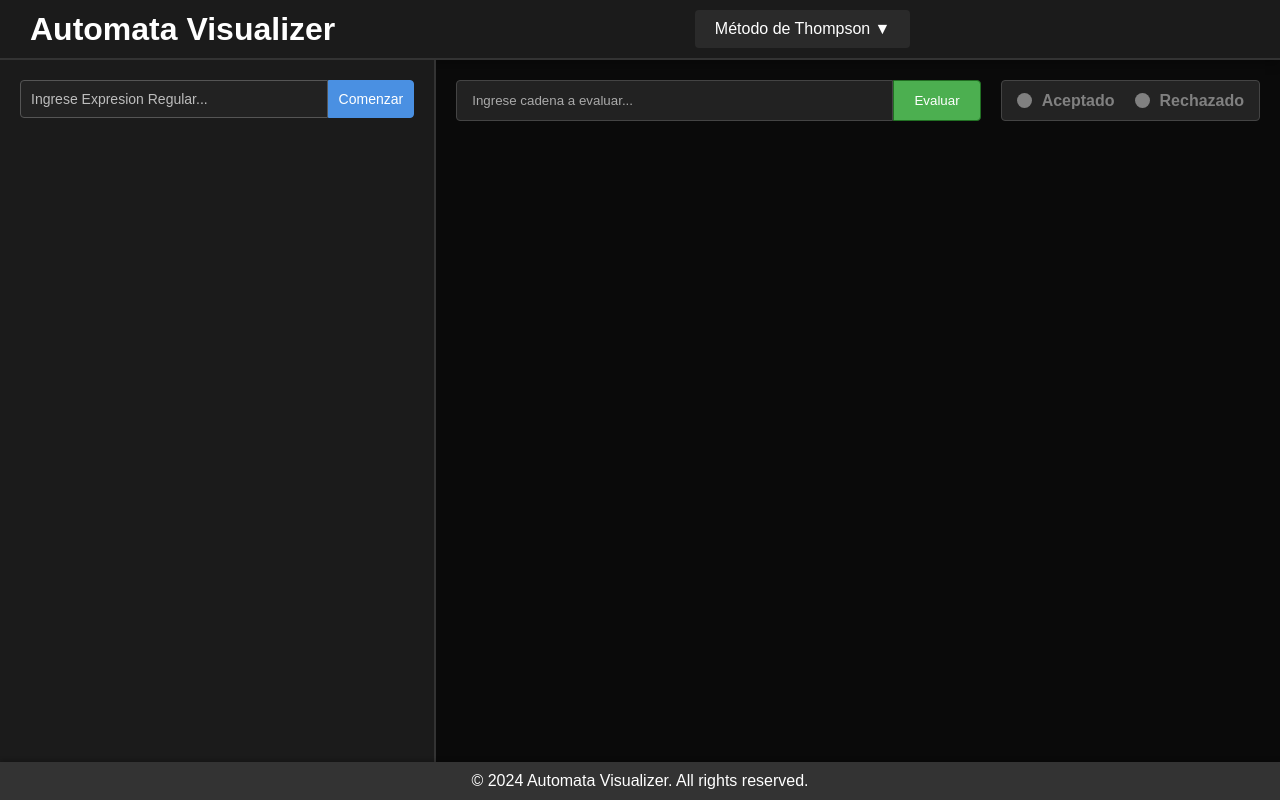
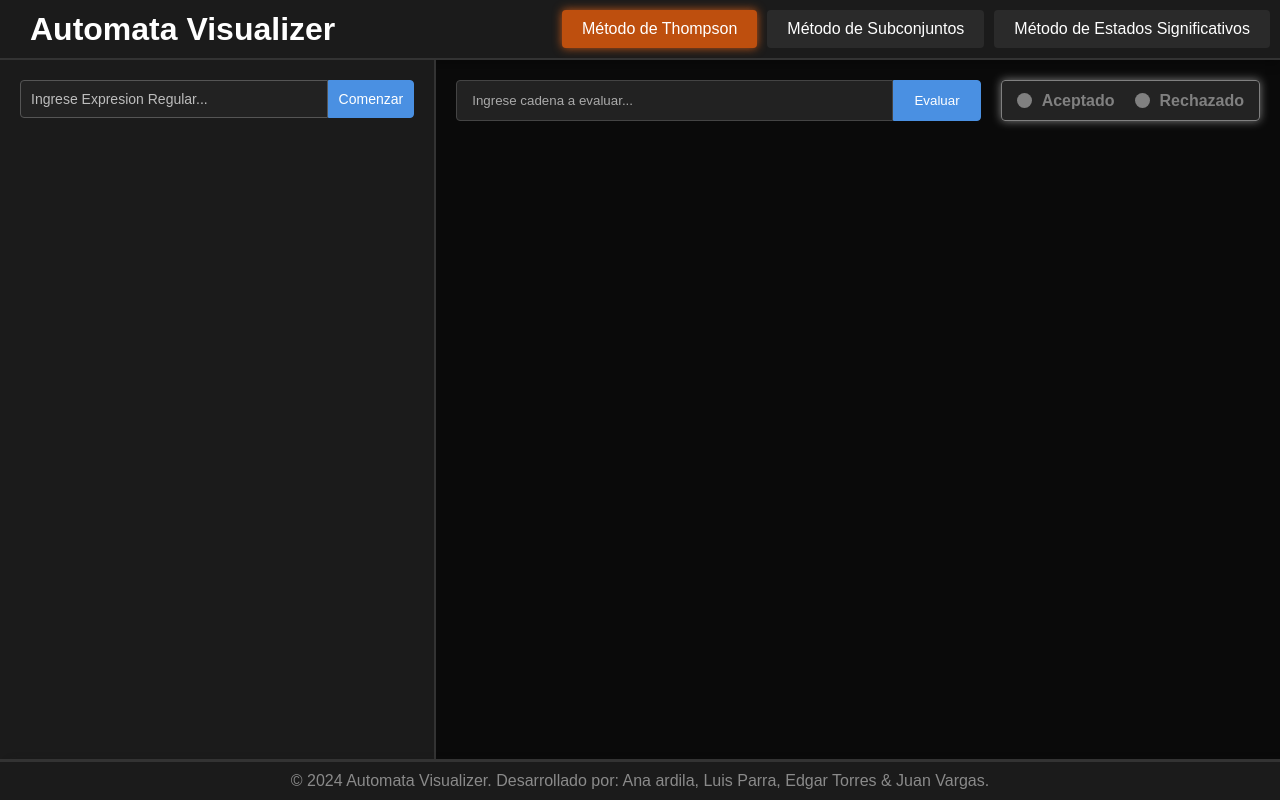
Before and after one commit to openlabun/Automata, a Next.js app: page / in a window 1280 px wide. Built offline with nearby package versions, Linux system fonts and the light colour scheme; what cytoscape-dagre would draw is missing.

Commit message:
worked in animation and rearrange of elements

```diff
--- a/src/app/components/automata.js
+++ b/src/app/components/automata.js
@@ -9,11 +9,13 @@ cytoscape.use(dagre);
 const Automata = ({ nfaTable, regex }) => {
 
   const cyContainer = useRef(null);
-  const [stringToEvaluate, setStringToEvaluate] = useState(""); // For evaluating input strings
-  const [accepted, setAccepted] = useState(false);
+  const cyRef = useRef(null); // Reference to the Cytoscape instance
+  const [stringToEvaluate, setStringToEvaluate] = useState("");
+  const [accepted, setAccepted] = useState(null);
+  const [paths, setPaths] = useState([]);
 
   const handleStringInputChange = (event) => {
-    setStringToEvaluate(event.target.value); // Update the string to evaluate
+    setStringToEvaluate(event.target.value);
   };
 
   const handleSubmit = async (event) => {
@@ -22,7 +24,7 @@ const Automata = ({ nfaTable, regex }) => {
     }
 
     event.preventDefault();
-    // Use regex passed as a prop here
+
     try {
       const response = await fetch("/api/process", {
         method: "POST",
@@ -30,27 +32,29 @@ const Automata = ({ nfaTable, regex }) => {
           "Content-Type": "application/json",
         },
         body: JSON.stringify({
-          regex: regex, // Pass the regex value
-          string: stringToEvaluate, // Pass the string to evaluate
+          regex: regex,
+          string: stringToEvaluate,
         }),
       });
 
       const data = await response.json();
+      console.log('response data', data);
 
-      console.log(data);
-
-      if (response.ok) {
-        setAccepted(data.status);
-      } else {
-        console.error(data.status);
-      }
+      // Set the accepted status and the paths to be visualized
+      setAccepted(data.status === "Aceptada");
+      setPaths(JSON.parse(data.paths)); // Parse paths from the response
     } catch (error) {
       console.error("Error processing the regular expression.", error);
     }
   };
 
   useEffect(() => {
-    if (!nfaTable) return; // Return if there's no NFA table data
+
+    if (!nfaTable) {
+      setAccepted(null);
+      console.log('nfaTable', nfaTable);
+      return
+    };
 
     const elements = [];
     const visitedNodes = new Set();
@@ -58,17 +62,16 @@ const Automata = ({ nfaTable, regex }) => {
 
     // Convert nfaTable into nodes and edges for Cytoscape
     Object.keys(nfaTable).forEach((state, index) => {
-      // Mark the first state as the start state
       if (index === 0) {
         firstState = state;
-        elements.push({ data: { id: "start", label: "Start" }, classes: "start" }); // Start node
+        elements.push({ data: { id: "start", label: "Start" }, classes: "start" });
         elements.push({
-          data: { source: "start", target: state, label: "*" }, // Start edge to first state
+          data: { source: "start", target: state, label: "" },
         });
       }
 
       if (!visitedNodes.has(state)) {
-        elements.push({ data: { id: state } }); // Add the node
+        elements.push({ data: { id: state } });
         visitedNodes.add(state);
       }
 
@@ -78,30 +81,17 @@ const Automata = ({ nfaTable, regex }) => {
             data: { source: state, target: target.toString(), label: transition },
           });
           if (!visitedNodes.has(target)) {
-            elements.push({ data: { id: target.toString() } }); // Add the target node
+            elements.push({ data: { id: target.toString() } });
             visitedNodes.add(target);
           }
         });
       });
     });
 
-    /*const finalState = Object.keys(nfaTable).slice(-1)[0];
-    const transitions = nfaTable[finalState];
-
-    const largestNumber = Math.max(
-      ...Object.values(transitions).flatMap((trans) => trans)
-    );
-
-    elements.forEach((element) => {
-      if (element.data.id === largestNumber.toString()) {
-        element.classes = "final";
-      }
-    });*/
-
     // Initialize Cytoscape
     const cy = cytoscape({
       container: cyContainer.current,
-      elements: elements, // Use dynamically generated elements
+      elements: elements,
       style: [
         {
           selector: "node",
@@ -128,7 +118,7 @@ const Automata = ({ nfaTable, regex }) => {
             "target-arrow-color": "#fff",
             "target-arrow-shape": "triangle",
             "curve-style": "bezier",
-            label: "data(label)", // Display the label (transition symbol)
+            label: "data(label)",
             "font-size": "20px",
             "text-background-color": "transparent",
             "text-background-opacity": 0,
@@ -140,18 +130,26 @@ const Automata = ({ nfaTable, regex }) => {
         {
           selector: ".start",
           style: {
-            "background-color": "transparent", // Start state color
-            "border-width": 0,                 // Remove border
-            "shape": "roundrectangle",          // Keep the shape if needed
-            "text-outline-width": 0,            // Remove text outline
-            opacity: 0,                         // Make the node fully invisible
+            "background-color": "transparent",
+            "border-width": 0,
+            "shape": "roundrectangle",
+            "text-outline-width": 0,
+            opacity: 0,
           },
         },
         {
           selector: ".final",
           style: {
-            "border-width": 5, // Double border for the final state
+            "border-width": 5,
             "border-color": "#fff",
+          },
+        },
+        {
+          selector: ".highlighted", // Style for highlighted nodes and edges
+          style: {
+            "background-color": "yellow",
+            "line-color": "yellow",
+            "target-arrow-color": "yellow",
           },
         },
       ],
@@ -169,18 +167,53 @@ const Automata = ({ nfaTable, regex }) => {
       wheelSensitivity: 0.1,
     });
 
-    // Ensure the layout is applied and fits the viewport
     cy.on('layoutstop', () => {
-      cy.fit(); // Adjust the graph to fit the viewport
+      cy.fit();
     });
+
+    cyRef.current = cy; // Store the Cytoscape instance in the ref
 
     // Clean up on unmount
     return () => cy.destroy();
-  }, [nfaTable]); // Re-run the effect if nfaTable changes
+  }, [nfaTable]);
+
+  useEffect(() => {
+    const animatePath = async () => {
+      if (!cyRef.current || paths.length === 0) return;
+
+      // Remove previous highlights
+      cyRef.current.elements().removeClass("highlighted");
+
+      // Determine which paths to animate
+      const pathToAnimate = accepted ? paths.filter(p => p.aceptado)[0]?.camino : paths.map(p => p.camino).flat();
+
+      if (!pathToAnimate) return; // No valid path to animate
+
+      // Highlight the start node
+      cyRef.current.$("#start").addClass("highlighted");
+
+      for (let i = 0; i < pathToAnimate.length; i++) {
+        const currentState = pathToAnimate[i];
+        const node = cyRef.current.$(`#${currentState}`);
+
+        // Highlight the current state
+        node.addClass("highlighted");
+
+        // Delay for the current highlight
+        await new Promise(resolve => setTimeout(resolve, 1000));
+
+        // Remove highlight from the current state before moving to the next one
+        node.removeClass("highlighted");
+      }
+    }
+
+    animatePath();
+  }, [paths, accepted]);
+
+
 
   return (
     <div className={styles.automatacontainer}>
-
       <div className={styles.infoContainer}>
         <div className={styles2.inputContainer}>
           <input
@@ -200,21 +233,35 @@ const Automata = ({ nfaTable, regex }) => {
           />
         </div>
 
-        <div className={styles.acceptance}>
+        <div className={styles.acceptance}
+            style={{
+              borderColor: accepted === true ? 'green' : accepted === false ? 'red' : 'grey',
+              boxShadow: accepted === true ? '0 0 10px green' : accepted === false ? '0 0 10px red' : '0 0 10px grey',
+            }}>
           <div className={styles.option}>
-            <span className={styles.indicator}></span>
-            <span className={styles.text} id="accepted">Aceptado</span>
+            <span
+              className={styles.indicator}
+              style={{ backgroundColor: accepted === true ? 'green' : 'grey' }}
+            ></span>
+            <span className={styles.text}
+            id="accepted"
+            style={{ color: accepted === true ? 'green' : 'grey' }}>Aceptado</span>
           </div>
           <div className={styles.option}>
-            <span className={styles.indicator}></span>
-            <span className={styles.text} id="rejected">Rechazado</span>
+            <span
+              className={styles.indicator}
+              style={{ backgroundColor: accepted === false ? 'red' : 'grey' }}
+            ></span>
+            <span className={styles.text}
+            id="rejected"
+            style={{ color: accepted === false ? 'red' : 'grey' }}>Rechazado</span>
           </div>
         </div>
       </div>
 
       <div
         ref={cyContainer}
-        style={{ width: "100%", height: "100%"}}
+        style={{ width: "100%", height: "100%" }}
       ></div>
     </div>
   );
--- a/src/app/components/component.module.css
+++ b/src/app/components/component.module.css
@@ -15,19 +15,23 @@
 }
 
 .tableContainer {
-    max-height: 50vh; /* Ajusta el 50% de la altura de la ventana del navegador */
-    max-width: 50vh;
-    overflow-y: auto; /* Permite el desplazamiento vertical */
-    border: 1px solid #555; /* Opcional: agrega un borde al contenedor */
-    border-radius: 8px; /* Opcional: redondea los bordes */
-    position: relative;
-    align-items: center;
+  display: flex;
+  justify-content: center;
+  max-height: 50vh;
+  max-width: 61vh;
+  overflow-y: auto;
+  overflow-x: auto;
+  border: 1px solid #555;
+  border-radius: 8px;
+  position: relative;
+  align-items: center;
 }
 
 .table {
-    width: 100%;
-    border-collapse: collapse;
-    position: relative;
+  width: auto;
+  min-width: 100%;
+  border-collapse: collapse;
+  position: relative;
 }
 
 .table th, .table td {
@@ -41,9 +45,9 @@
     background-color: #333;
     color: #ffffff;
     font-weight: bold;
-    position: sticky; /* Hace que la cabecera sea "pegajosa" */
-    top: 0; /* Fija la cabecera en la parte superior del contenedor */
-    z-index: 1; /* Asegura que la cabecera esté por encima del contenido */
+    position: sticky;
+    top: 0;
+    z-index: 1;
 }
 
 .table tr:nth-child(even) {
@@ -68,65 +72,47 @@
 }
 
 .inputContainer, .acceptance {
-    flex: 1; /* Ambos divs ocuparán el mismo espacio */
+    flex: 1;
 }
 
 .infoContainer {
     margin: 20px;
     display: flex;
-    justify-content: space-between; /* Distribuye los elementos con espacio entre ellos */
+    justify-content: space-between;
     align-items: center;
-    gap: 20px; /* Espacio entre los inputs */
+    gap: 20px;
 }
 
 .acceptance {
     display: flex;
-    justify-content: space-around; /* Coloca las opciones lado a lado */
+    justify-content: space-around;
     align-items: center;
-    gap: 20px; /* Espacio entre las opciones */
+    gap: 20px;
     padding: 10.5px 15px;
     border-radius: 4px;
-    border: 1px solid #444; /* Bordes suaves en un gris oscuro */
-
+    border: 1px solid #444;
     background-color: rgba(255, 255, 255, 0.1);
 }
 
 .option {
   display: flex;
   align-items: center;
-  gap: 10px; /* Espacio entre el círculo y el texto */
+  gap: 10px;
 }
 
 .indicator {
   width: 15px;
   height: 15px;
   border-radius: 50%;
-  background-color: grey; /* Color inicial del círculo */
+  background-color: grey;
 }
 
 .text {
-  color: grey; /* Color inicial del texto */
   font-weight: bold;
 }
 
-.accepted .indicator {
-  background-color: green;
-}
-
-.rejected .indicator {
-  background-color: red;
-}
-
-.accepted .text {
-  color: green;
-}
-
-.rejected .text {
-  color: red;
-}
-
 .input {
-  flex: 1; /* Hace que el input ocupe todo el espacio disponible */
+  flex: 1;
   padding: 12px 15px;
   border-radius: 4px 0 0 4px ;
   border: 1px solid #444;
@@ -137,20 +123,20 @@
 }
 
 .input::placeholder {
-  color: #aaa; /* Color del placeholder en gris claro */
+  color: #aaa;
 }
 
 .input:focus {
-  border: 1px solid #4CAF50;
-  box-shadow: 0 0 5px rgba(76, 175, 80, 0.5);
+  border: 1px solid  #4A90E2;
+  box-shadow: 0 0 5px  #123761(76, 175, 80, 0.5);
 }
 
 /* Estilo del botón submit */
 .buttonsubmit {
   padding: 12px 20px;
-  background-color: #4CAF50; /* Fondo verde */
-  color: white; /* Texto en blanco */
-  border: 1px solid #217023;
+  background-color:  #4A90E2;
+  color: white;
+  border: 1px solid  #4A90E2;
   border-radius: 0 4px 4px 0;
   cursor: pointer;
   transition: background-color 0.3s ease, box-shadow 0.3s ease;
@@ -158,22 +144,21 @@
 
 /* Efecto hover en el botón */
 .buttonsubmit:hover {
-  background-color: #45a049; /* Color verde más oscuro al hacer hover */
-  box-shadow: 0 4px 8px rgba(76, 175, 80, 0.3); /* Sombra al hacer hover */
+  background-color:  #205fa7;
+  box-shadow: 0 4px 8px  #235792(76, 175, 80, 0.3);
 }
 
 
 /* Alphabet*/
 .Alphabet {
-    color: white; /* Texto blanco para resaltar en fondo negro */
-    padding: 10px;
-    background-color: rgba(255, 255, 255, 0.1);
-    border-radius: 8px;
-    box-shadow: 0 4px 8px rgba(0, 0, 0, 0.2);
+    position: relative;
+    flex-grow: 1;
+    text-align: center;
+    font-size: larger;
 }
 
 .title {
     font-size: 24px;
     margin-bottom: 20px;
-    text-align: center; /* Centrar el título */
+    text-align: center;
 }
--- a/src/app/page.js
+++ b/src/app/page.js
@@ -20,21 +20,15 @@ export default function Home() {
   };
 
   const [selectedMethod, setSelectedMethod] = useState('thompson');
-  const [isDropdownOpen, setIsDropdownOpen] = useState(false);
-
-  const selectedMethodLabel = methodLabels[selectedMethod];
-
-  const toggleDropdown = () => {
-    setIsDropdownOpen(!isDropdownOpen);
-  };
 
   const handleSelectMethod = (method) => {
     setSelectedMethod(method);
-    setIsDropdownOpen(false); // Cerrar el menú después de seleccionar
   };
 
   const handleInputChange = (event) => {
     setRegex(event.target.value);
+    setNfaTable(null);
+    setShowTable(false);
   };
 
   const handleSubmit = async (event) => {
@@ -46,12 +40,14 @@ export default function Home() {
     if (regex.trim() === "") {
       setError("La expresión regular no puede estar vacía.");
       setShowTable(false);
+      setNfaTable(null);
       return;
     }
 
     if (!regexPattern.test(regex)) {
       setError("La expresión regular solo puede contener letras, números, y los símbolos: (, ), |, *, + y ?");
       setShowTable(false);
+      setNfaTable(null);
       return;
     }
 
@@ -71,6 +67,7 @@ export default function Home() {
     if (!isBalanced(regex)) {
       setError("Los paréntesis no están balanceados.");
       setShowTable(false);
+      setNfaTable(null);
       return;
     }
 
@@ -79,6 +76,7 @@ export default function Home() {
     if (invalidOr.test(regex)) {
       setError("El operador | requiere dos operandos.");
       setShowTable(false);
+      setNfaTable(null);
       return;
     }
 
@@ -88,6 +86,7 @@ export default function Home() {
     } catch (e) {
       setError("La expresión regular ingresada no es válida.");
       setShowTable(false);
+      setNfaTable(null);
       return;
     }
 
@@ -105,8 +104,6 @@ export default function Home() {
       });
 
       const data = await response.json();
-
-      console.log(data);
 
       if (response.ok) {
         setPostfix(data.postfix);
@@ -133,25 +130,16 @@ export default function Home() {
       <header className={styles.header}>
         <h1 className={styles.title}>Automata Visualizer</h1>
         <nav className={styles.navbar}>
-          <div className={styles.dropdown}>
-            <button className={styles.dropbtn} onClick={toggleDropdown}>
-              {selectedMethodLabel} &#x25BC;
-            </button>
-            {isDropdownOpen && (
-              <div className={styles.dropdownContent}>
-                {Object.keys(methodLabels)
-                  .filter((method) => method !== selectedMethod)
-                  .map((method) => (
+          <div className={styles.methodButtons}>
+            {Object.keys(methodLabels).map((method) => (
               <button
                 key={method}
-                      className={styles.menuItem}
+                className={`${styles.menuItem} ${selectedMethod === method ? styles.active : ''}`}
                 onClick={() => handleSelectMethod(method)}
               >
                 {methodLabels[method]}
               </button>
             ))}
-              </div>
-            )}
           </div>
         </nav>
       </header>
@@ -180,7 +168,7 @@ export default function Home() {
           </form>
 
           <div className={styles.information}>
-            {showTable && <div><Alphabet/></div>}
+            {showTable && <div><Alphabet nfaTable={nfaTable}/></div>}
             {showTable && <div><TransitionTable nfaTable={nfaTable}/></div>}
           </div>
         </div>
@@ -188,7 +176,7 @@ export default function Home() {
       </div>
 
       <footer className={styles.footer}>
-        <p>&copy; 2024 Automata Visualizer. All rights reserved.</p>
+        <p>&copy; 2024 Automata Visualizer. Desarrollado por: Ana ardila, Luis Parra, Edgar Torres & Juan Vargas.</p>
       </footer>
 
     </div>
--- a/src/app/page.module.css
+++ b/src/app/page.module.css
@@ -8,8 +8,8 @@
 
 .header {
   display: flex;
-  justify-content: space-between; /* Espaciado entre los elementos */
-  align-items: center; /* Alinear verticalmente al centro */
+  justify-content: space-between;
+  align-items: center;
   background-color: #1b1b1b;
   padding: 10px;
   color: #fff;
@@ -18,21 +18,22 @@
 }
 
 .footer {
-  background-color: #333;
-  color: white;
+  background-color: #1b1b1b;
+  color: rgb(138, 138, 138);
   padding: 10px;
   text-align: center;
-  box-shadow: 0 -2px 4px rgba(0, 0, 0, 0.2);
   position: fixed;
   bottom: 0;
   left: 0;
   width: 100%;
   z-index: 10;
+  border-top: 3px solid #333;
+  box-shadow: 10px 4px 10px rgba(34, 34, 34, 0.3);
 }
 
 .title {
-  margin: 0; /* Eliminar márgenes para que esté al borde */
-  padding-left: 20px; /* Espacio a la izquierda */
+  margin: 0;
+  padding-left: 20px;
 }
 
 .container {
@@ -42,7 +43,6 @@
   box-sizing: border-box;
 }
 
-/* Data section with 40% width */
 .data {
   flex-basis: 50%;
   padding: 20px;
@@ -53,20 +53,13 @@
   border-right: 2px solid #333;
 }
 
-/* Automata section with 60% width */
-.automatacontainer {
-  flex-basis: 60%;
-  background-color: #111;
-  overflow: hidden;
-}
-
 .inputContainer {
   display: flex;
-  align-items: center; /* Alinea verticalmente el botón con el input */
+  align-items: center;
   width: 100%;
 }
 
-/* Input fields and submit button styling */
+
 .input{
   width: 100%;
   padding: 10px;
@@ -112,7 +105,6 @@
   animation: fadeIn 0.7s;
 }
 
-/* Media query for smaller screens */
 @media (max-width: 768px) {
   .container {
     flex-direction: column;
@@ -128,7 +120,6 @@
   }
 }
 
-/* Animación de desvanecimiento */
 @keyframes fadeIn {
   from {
       opacity: 0;
@@ -140,15 +131,15 @@
 
 .navbar {
   position: relative;
-  flex-grow: 1;
-  text-align: center;
-}
-.dropdown {
-  position: relative;
-  display: inline-block;
 }
 
-.dropbtn {
+.methodButtons {
+  display: flex;
+  justify-content: center;
+  gap: 10px;
+}
+
+.menuItem {
   background-color: #2a2a2a;
   color: #fff;
   padding: 10px 20px;
@@ -159,60 +150,15 @@
   transition: background-color 0.3s ease;
 }
 
-.dropbtn:hover {
-  background-color: #4A90E2; /* Resaltar al pasar el cursor */
+.menuItem:hover {
+  background-color: #9b3b04;
+  box-shadow: 0px 0px 10px #be4f0e;
 }
 
-.dropdownContent {
-  display: block;
-  position: absolute;
-  background-color: #1b1b1b;
-  min-width: 200px;
-  box-shadow: 0px 8px 16px rgba(0, 0, 0, 0.2);
-  z-index: 1;
-  border-radius: 4px;
-  border: 1px solid #333;
-}
-
-.menuItem {
-  color: white;
-  padding: 12px 16px;
-  text-align: left;
-  border: none;
-  width: 100%;
-  background-color: transparent;
-  font-family: 'Roboto', sans-serif;
-  font-size: 14px;
-  cursor: pointer;
-  border-bottom: 1px solid #333;
-}
-
-.menuItem:hover {
-  background-color: #4A90E2; /* Resaltar al pasar el cursor */
-}
-
-.menuItem:last-child {
-  border-bottom: none;
-}
-
-.dropdownContent button:focus {
-  outline: none;
-}
-
-.dropdownContent {
-  display: none;
-}
-
-.dropdown:hover .dropdownContent {
-  display: block;
-}
-
-.dropdown:hover .dropbtn {
-  background-color: #4A90E2;
-}
-
-.dropdownContent {
-  display: none;
+.active {
+  background-color: #be4f0e;
+  box-shadow: 0px 0px 10px #c45819;
+  border:2 px solid #be4f0e;
 }
 
 @media (max-width: 768px) {
@@ -229,8 +175,8 @@
 
 .information {
   display: flex;
-  flex-direction: column; /* Alinea los divs en columna */
-  gap: 20px; /* Espacio entre cada div */
+  flex-direction: column;
+  gap: 20px;
   max-height: 70vh;
-  overflow-y: auto; /* Permite el desplazamiento vertical */
+  overflow-y: auto;
 }
```
Also changed, not shown: src/app/components/alphabet.js (+28 -6 lines). Lines whose indentation alone changed are shown as unchanged.
